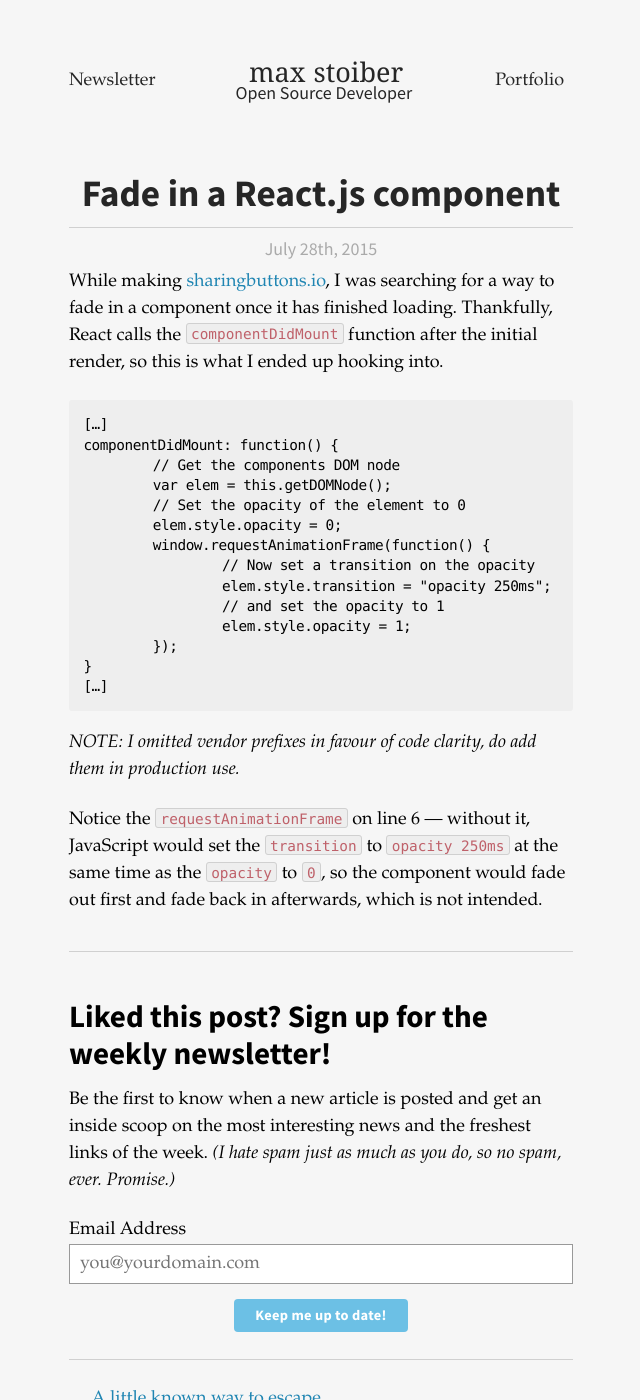
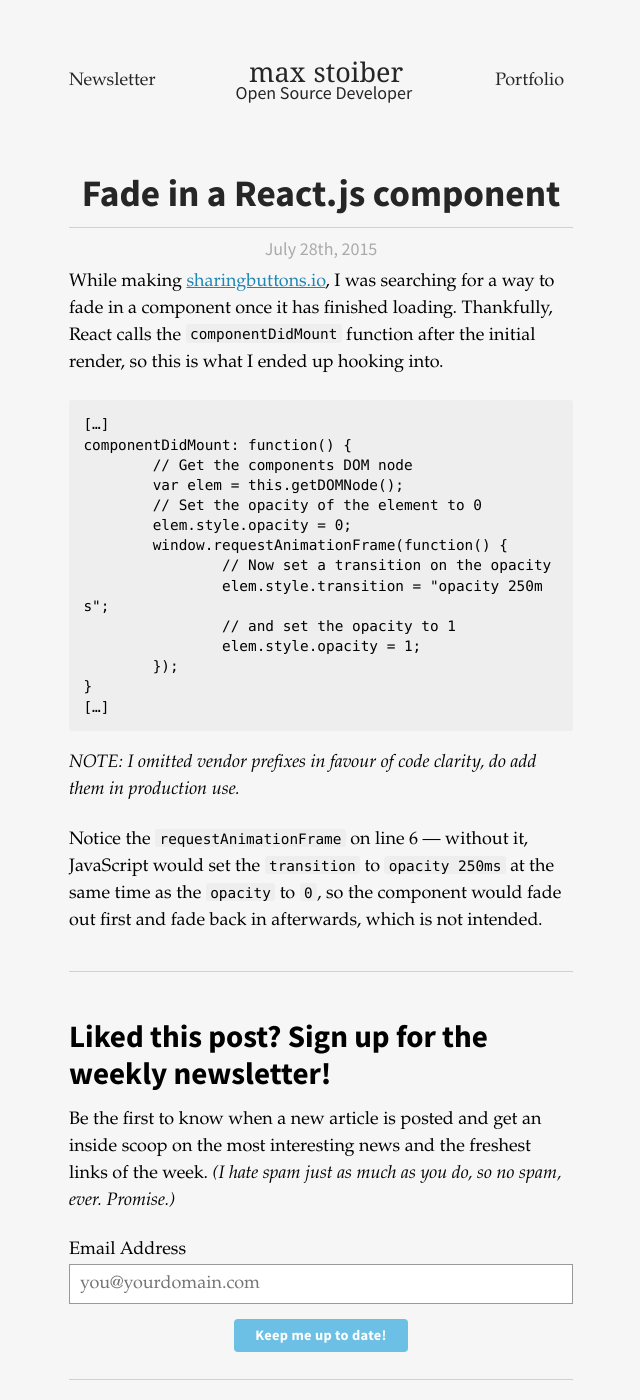
Before and after one commit to mxstbr/mxstbr.github.io, a Jekyll site: the page built from _posts/2015-07-28-fade-in-react.md, in a window 1280 px wide and 1400 px high. Shown: the whole window, without its empty margins (319-959 px from the left). Built offline with Jekyll 4.4.1, drawn with Linux system fonts in a browser that asks for light colours.

Commit message:
Slight typography update

```diff
--- a/_sass/_base.scss
+++ b/_sass/_base.scss
@@ -51,14 +51,8 @@ body{
 }
 
 a {
-    text-decoration: none;
-    outline: none;
+    text-decoration: underline;
     color: $dark-main-color;
-
-    &:hover,
-    &:focus {
-        text-decoration: underline;
-    }
 }
 
 p {
@@ -111,9 +105,8 @@ code {
     padding-top: 0.15em;
     font-size: 0.8em;
     line-height: 0.8em;
-    color: $code-color;
+    color: inherit;
     background-color: $very-light-grey;
-    border: 1px solid $light-grey;
     border-radius: 3px;
 }
 pre {
@@ -135,7 +128,6 @@ pre code {
     color: inherit;
     background-color: transparent;
     border: none;
-    letter-spacing: -0.03em;
     font-size: 1em;
 }
 a > code {
```
